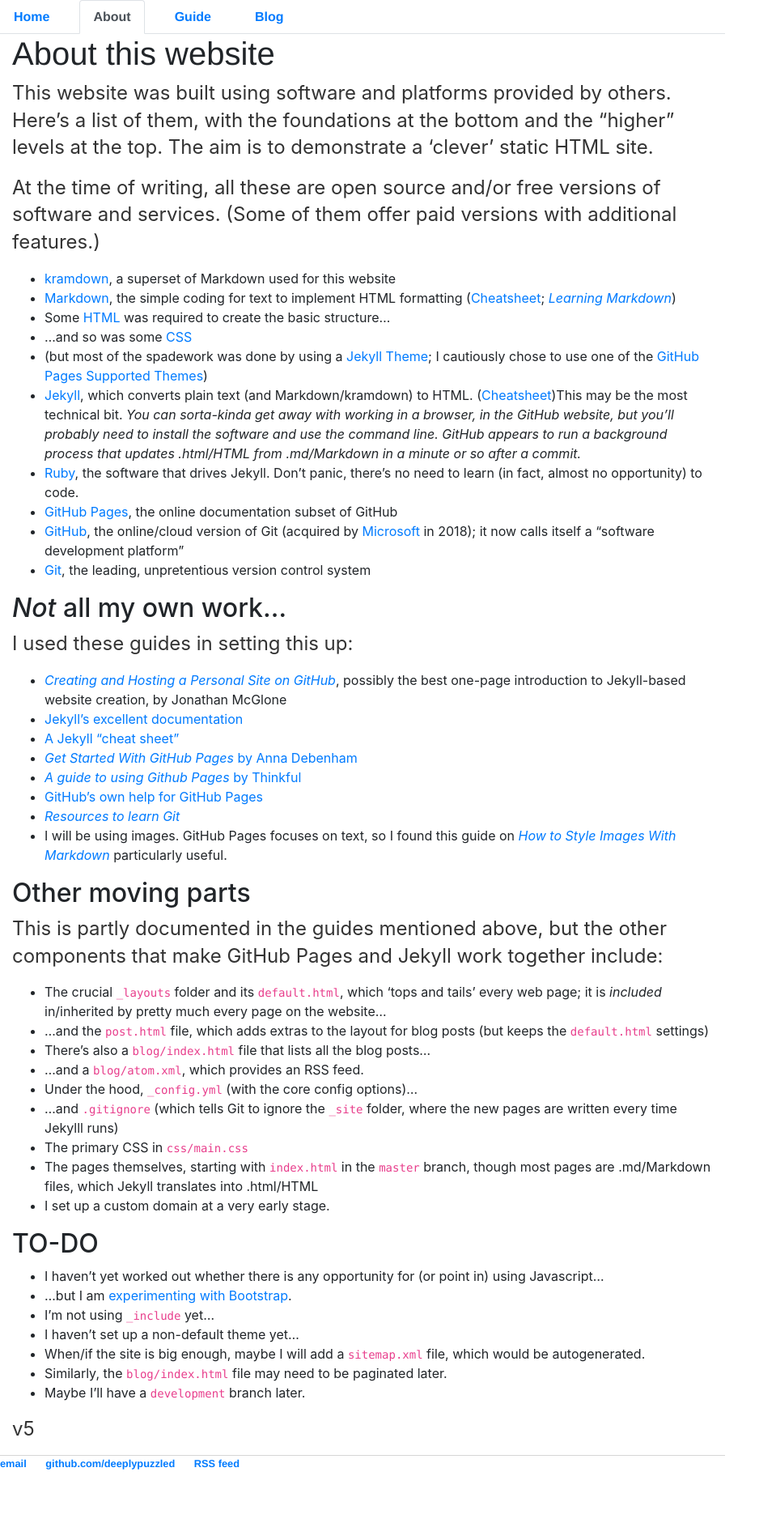
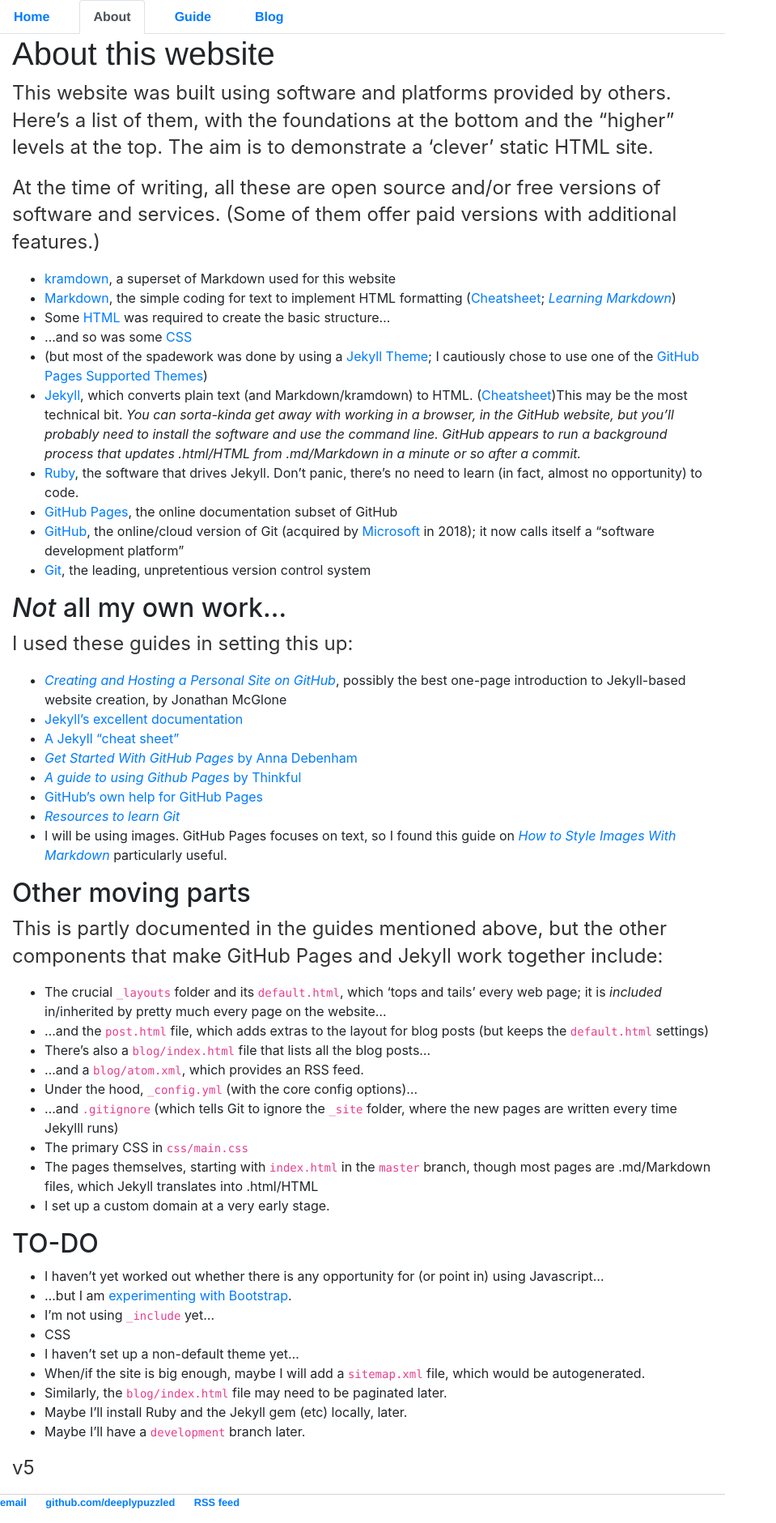
Before and after one commit to deeplypuzzled/deeplypuzzled.github.io, a Jekyll site: the page built from about/index.md, in a window 1280 px wide. Shown: the whole page at 81% size, without its empty margins (0-959 px from the left). Built offline with Jekyll 4.4.1, drawn with Linux system fonts in a browser that asks for light colours; before the commit the page ends 1833 px from its top, so only the background shows below that.

Commit message:
Update index.md

```diff
--- a/about/index.md
+++ b/about/index.md
@@ -59,9 +59,11 @@
 * I haven't yet worked out whether there is any opportunity for (or point in) using Javascript...
 * ...but I am [experimenting with Bootstrap](https://www.gibbs.at/bootstrap_test.html).
 * I'm not using `_include` yet...
+* CSS
 * I haven't set up a non-default theme yet...
 * When/if the site is big enough, maybe I will add a `sitemap.xml` file, which would be autogenerated.
 * Similarly, the `blog/index.html` file may need to be paginated later.
+* Maybe I'll install Ruby and the Jekyll gem (etc) locally, later.
 * Maybe I'll have a `development` branch later.
 
 v5
```
